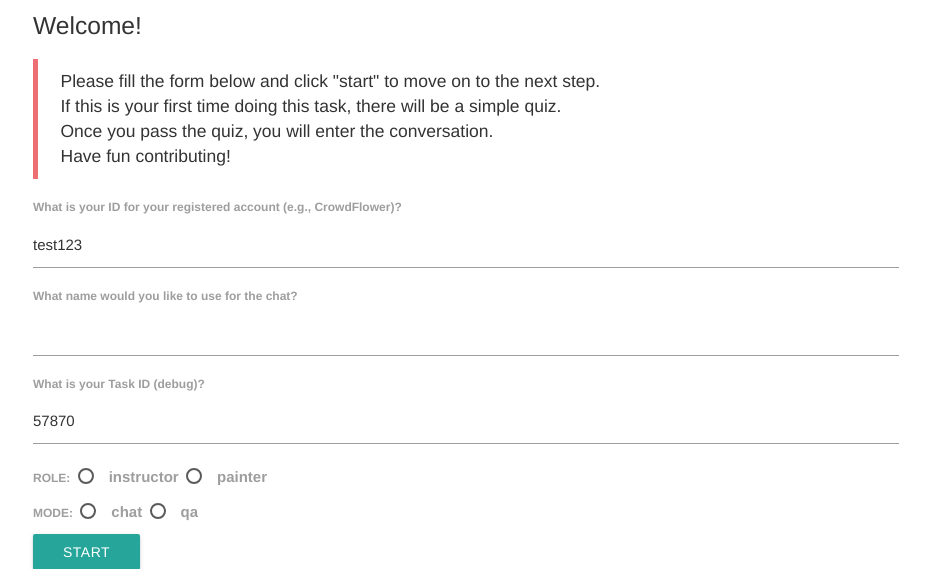
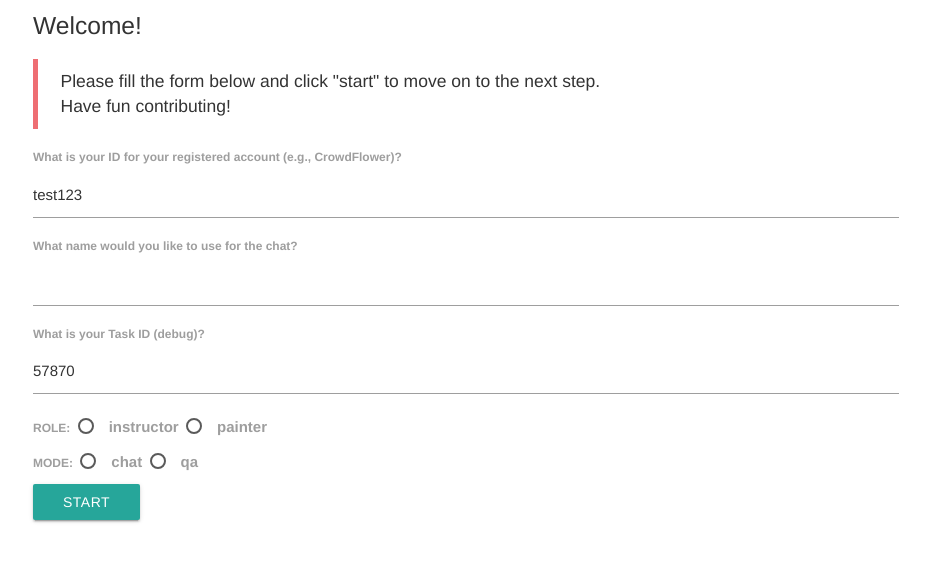
Before and after one commit to uvavision/chat-crowd, a Flask app: page / in a window 1280 px wide. Shown: the top 569 px of the page, without its empty margins (174-1104 px from the left). Run offline with Flask 2, Linux system fonts and the light colour scheme; some libraries are stand-ins or nearby versions.

Commit message:
change greeting

```diff
--- a/main/templates/index.html
+++ b/main/templates/index.html
@@ -23,8 +23,8 @@
       </div>
         <blockquote>
           Please fill the form below and click "start" to move on to the next step.<br>
-          If this is your first time doing this task, there will be a simple quiz. <br>
-          Once you pass the quiz, you will enter the conversation. <br>
+{#          If this is your first time doing this task, there will be a simple quiz. <br>#}
+{#          Once you pass the quiz, you will enter the conversation. <br>#}
           Have fun contributing!
         </blockquote>
 
```
